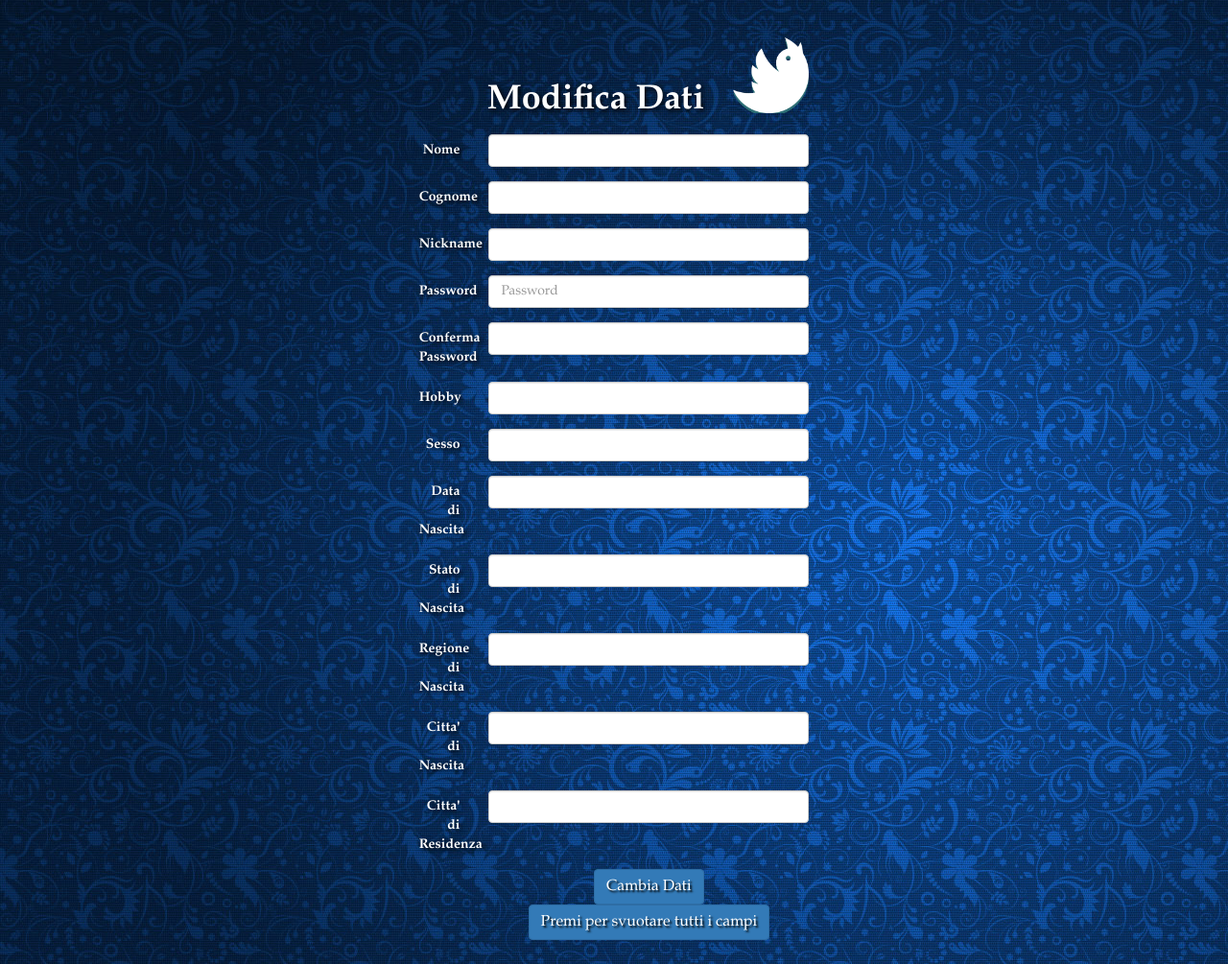
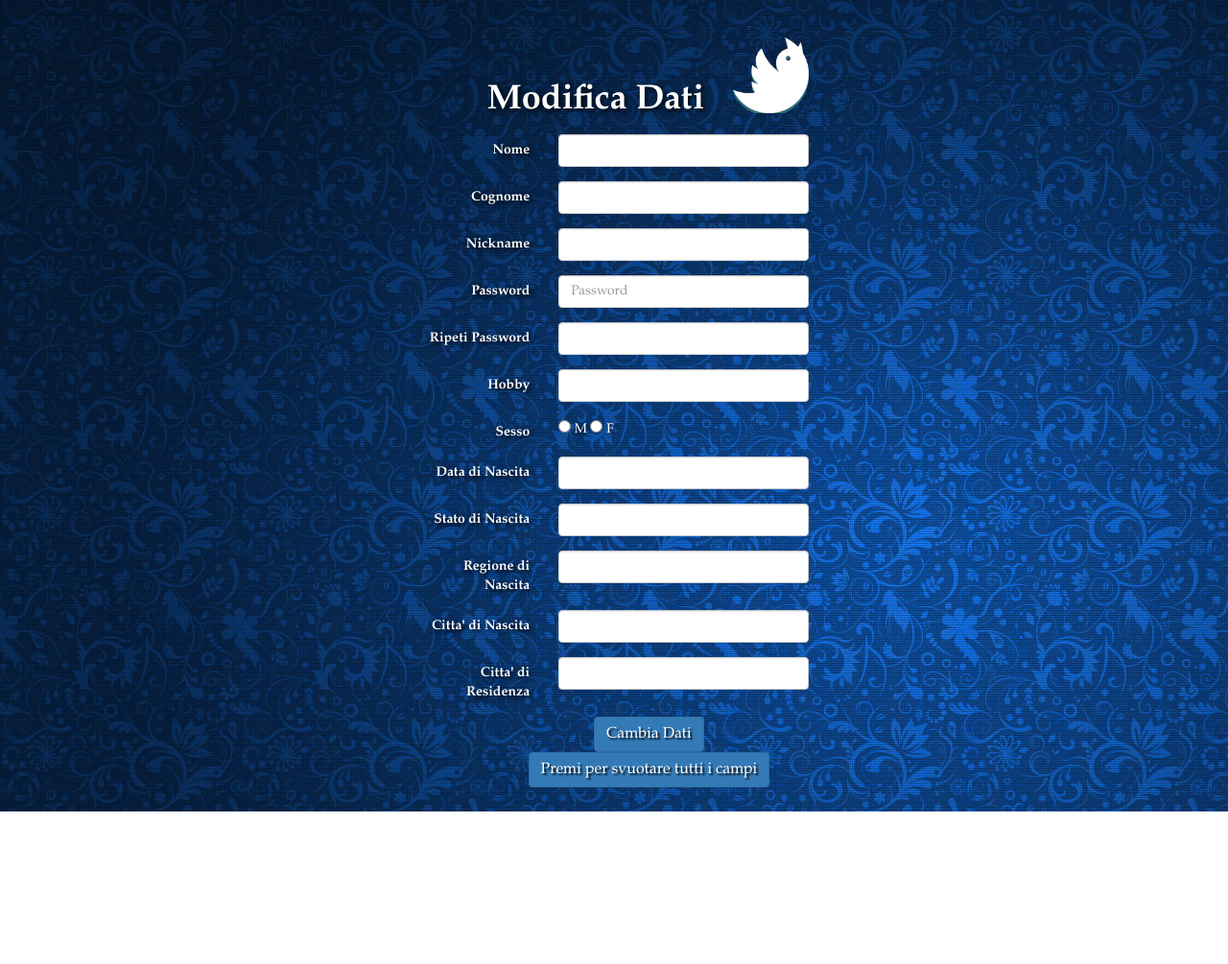
Before and after one commit to superfast1979/cinguettio, a PHP site: page /Modificadatiutente.php in a window 1280 px wide. Shown: the part 51-1056 px from the top of the page at 96% size. After the commit the page ends 897 px from the top, so only its background shows below. Run offline with PHP 8.4, Linux system fonts and the light colour scheme; a user stored in the database is signed in; data comes from the database, SQL or seed files in the repository; data that the repository does not hold is empty.

Commit message:
SUCCESSI: Dati utente: 	-conteggio seguaci 	-conteggio seguiti 	-bottone modifica dati Modifica dati: 	-sesso come radio 	-Possibilità di aggiungere citta' (senza cap e prefisso) Bacheca: 	-aggiunto tipo cinguettio 	-Bottoni per vari tipi di cinguettii
PROBLEMI:
Registrazione:
	-segnalazione errore presente ma non funzionante
Chi seguo:
	-segnalazione amici aggiunti/rimossi presente ma non funzionante
Bacheca:
	-il bottone per far partire la query di segnalazione non va
	-il butttondropdown non funziona

```diff
--- a/Chiseguo.php
+++ b/Chiseguo.php
@@ -51,7 +51,7 @@ if (isset($_POST['cerca'])) {
     }
 
     $sqlCerca = $nomeSql . $whereClause;
-    printf("%s", $sqlCerca);
+
 //    $sqlCerca = "SELECT nome, cognome, dataNascita, sesso, email, hobby FROM utente WHERE "
 //            . "nome='$nome' OR hobby='$hobby' OR cast(dataNascita AS DATE)='(CURRENT_DATE - cast($eta as DATE)' OR sesso='$sesso' OR nomeC='$nomeC'";
 
--- a/Modificadatiutente.php
+++ b/Modificadatiutente.php
@@ -29,16 +29,19 @@ if (isset($_POST['cambia'])) {
     $regioneN = addslashes($_POST['regioneN']);
     $cittaN = addslashes($_POST['cittaN']);
     $nomeC = addslashes($_POST['nomeC']);
-    $CAP= addslashes($_POST['CAP']);
-    $prefissoTel= addcslashes($_POST['prefissoTel']);
 
+    $sqlCitta = "INSERT INTO citta (nomeC)"
+                . " VALUES('$nomeC')";
+
+    $resCitta= db_query($sqlCitta);
+    printf("%s", $sqlCitta);
 
     if ($password == $confpassword) {
 
         $sql = "UPDATE `utente` SET nome='$nome', cognome='$cognome', nickname='$nickname',"
                 . "psw='$password',hobby='$hobby',"
                 . "dataNascita='$dataNascita', sesso='$sesso', statoN='$statoN',"
-                . "regioneN='$regioneN', cittaN='$cittaN'"
+                . "regioneN='$regioneN', cittaN='$cittaN', nomeC='$nomeC'"
                 . "WHERE email='$email'";
 
         if ($result = db_query($sql)) {
@@ -54,8 +57,7 @@ if (isset($_POST['cambia'])) {
         }
     }
 } else {
-    $sql = "SELECT * FROM utente WHERE email='$email'";
-
+    $sql = "SELECT * FROM utente NATURAL JOIN citta WHERE email='$email'";
     if ($result = db_query($sql)) {
         $row = mysqli_fetch_assoc($result);
     }
@@ -94,85 +96,86 @@ if (isset($_POST['cambia'])) {
                     </div>
                 </h1>
                 <div class="form-group">
-                    <label for="inputNome3" class="col-sm-2 control-label">Nome</label>
-                    <div class="col-sm-10">
+                    <label for="inputNome3" class="col-sm-4 control-label">Nome</label>
+                    <div class="col-sm-8">
                         <input type="text" name="nome" value="<?php echo $row['nome'];?>" class="form-control" id="inputNome3">
                     </div>
                 </div>
 
                 <div class="form-group">
-                    <label for="inputCognome3" class="col-sm-2 control-label">Cognome</label>
-                    <div class="col-sm-10">
+                    <label for="inputCognome3" class="col-sm-4 control-label">Cognome</label>
+                    <div class="col-sm-8">
                         <input type="text" name="cognome" value="<?php echo $row['cognome']?>" class="form-control" id="inputCognome3">
                     </div>
                 </div>
 
                 <div class="form-group">
-                    <label for="inputNickname3" class="col-sm-2 control-label">Nickname</label>
-                    <div class="col-sm-10">
+                    <label for="inputNickname3" class="col-sm-4 control-label">Nickname</label>
+                    <div class="col-sm-8">
                         <input type="text" name="nickname" value="<?php echo $row['nickname']?>" class="form-control" id="inputNickname3">
                     </div>
                 </div>
 
                 <div class="form-group">
-                    <label for="inputPassword3" class="col-sm-2 control-label">Password</label>
-                    <div class="col-sm-10">
+                    <label for="inputPassword3" class="col-sm-4 control-label">Password</label>
+                    <div class="col-sm-8">
                         <input type="password" name="pwd" value="<?php echo $row['psw']?>" class="form-control" id="inputPassword3" placeholder="Password">
                     </div>
                 </div>
 
                 <div class="form-group">
-                    <label for="inputPassword3" class="col-sm-2 control-label">Conferma Password</label>
-                    <div class="col-sm-10">
-                        <input type="password" name="confpwd" class="form-control" id="inputPassword3">
+                    <label for="inputPassword3" class="col-sm-4 control-label">Ripeti Password</label>
+                    <div class="col-sm-8">
+                        <input type="password" name="confpwd" value="<?php echo $row['psw']?>" class="form-control" id="inputPassword3">
                     </div>
                 </div>
 
                 <div class="form-group">
-                    <label for="inputHobby3" class="col-sm-2 control-label">Hobby</label>
-                    <div class="col-sm-10">
+                    <label for="inputHobby3" class="col-sm-4 control-label">Hobby</label>
+                    <div class="col-sm-8">
                         <input type="text" name="hobby" value="<?php echo $row['hobby']?>" class="form-control" id="inputHobby3">
                     </div>
                 </div>
 
                 <div class="form-group">
-                    <label for="inputSesso3" class="col-sm-2 control-label">Sesso</label>
-                    <div class="col-sm-10">
-                        <input type="text" name="sesso" value="<?php echo $row['sesso']?>" class="form-control" id="inputSesso3">
+                    <label for="inputSesso3" class="col-sm-4 control-label">Sesso</label>
+                    <div class="col-sm-8">
+                        <input type="radio" name="sesso" id="optionsRadios1" value="M"> M
+                        <input type="radio" name="sesso" id="optionsRadios2" value="F"> F
                     </div>
                 </div>
 
                 <div class="form-group">
-                    <label for="inputDataNascita3" class="col-sm-2 control-label">Data di Nascita</label>
-                    <div class="col-sm-10">
+                    <label for="inputDataNascita3" class="col-sm-4 control-label">Data di Nascita</label>
+                    <div class="col-sm-8">
                         <input type="text" name="dataNascita" value="<?php echo $row['dataNascita']?>" class="form-control" id="dataNascita3">
                     </div>
                 </div>
 
                 <div class="form-group">
-                    <label for="inputStatoN3" class="col-sm-2 control-label">Stato di Nascita</label>
-                    <div class="col-sm-10">
+                    <label for="inputStatoN3" class="col-sm-4 control-label">Stato di Nascita</label>
+                    <div class="col-sm-8">
                         <input type="text" name="statoN" value="<?php echo $row['statoN']?>" class="form-control" id="inputStatoN3">
                     </div>
                 </div>
 
                 <div class="form-group">
-                    <label for="inputRegioneN3" class="col-sm-2 control-label">Regione di Nascita</label>
-                    <div class="col-sm-10">
+                    <label for="inputRegioneN3" class="col-sm-4 control-label">Regione di Nascita</label>
+                    <div class="col-sm-8">
                         <input type="text" name="regioneN" value="<?php echo $row['regioneN']?>" class="form-control" id="inputRegioneN3">
                     </div>
                 </div>
 
                 <div class="form-group">
-                    <label for="inputCittaN3" class="col-sm-2 control-label">Citta' di Nascita</label>
-                    <div class="col-sm-10">
+                    <label for="inputCittaN3" class="col-sm-4 control-label">Citta' di Nascita</label>
+                    <div class="col-sm-8">
                         <input type="text" name="cittaN" value="<?php echo $row['cittaN']?>" class="form-control" id="inputCittaN3">
                     </div>
                 </div>
 
                 <div class="form-group">
-                    <label for="inputNomeC3" class="col-sm-2 control-label">Citta' di Residenza</label>
-                    <div class="col-sm-10">
+                    <label for="inputNomeC3" class="col-sm-4 control-label">Citta' di Residenza</label>
+                    <div class="col-sm-8">
                         <input type="text" name="nomeC" value="<?php echo $row['nomeC']?>" class="form-control" id="inputNomeC3">
                     </div>
                 </div>
```
Also changed, not shown: Bacheca.php (+65 -7 lines), Datiutente.php (+20 -7 lines).
